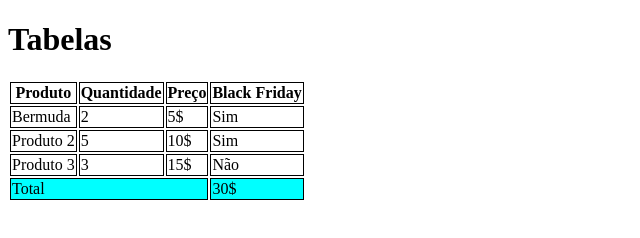
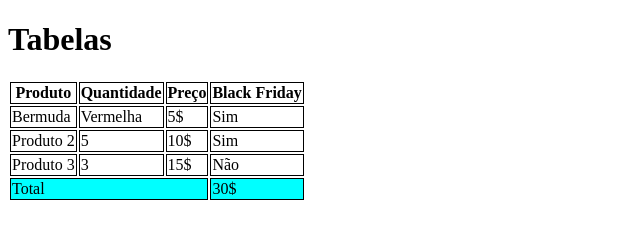
Before and after one commit to pedrolucasnf/aula-tabela, a plain HTML site: page index.html in a window 1280 px wide. Shown: the full height of the page, 0-640 px from the left. Drawn offline with Linux system fonts and the light colour scheme.

Commit message:
Mudando de 2 para vermelha na coluna da cor

```diff
--- a/index.html
+++ b/index.html
@@ -31,7 +31,7 @@
         <tbody>
             <tr>
                 <td>Bermuda</td>
-                <td>2</td>
+                <td>Vermelha</td>
                 <td>5$</td>
                 <td>Sim</td>
             </tr>
```
